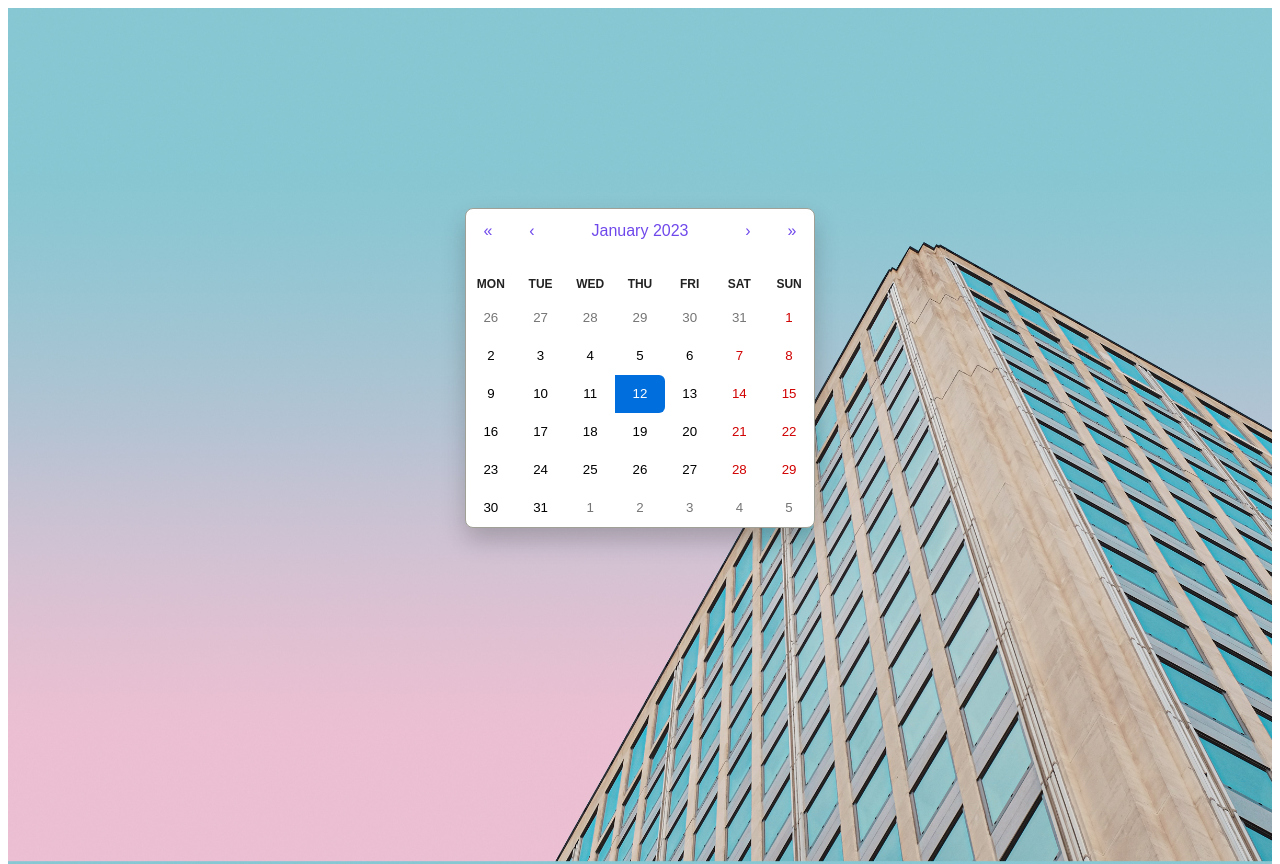
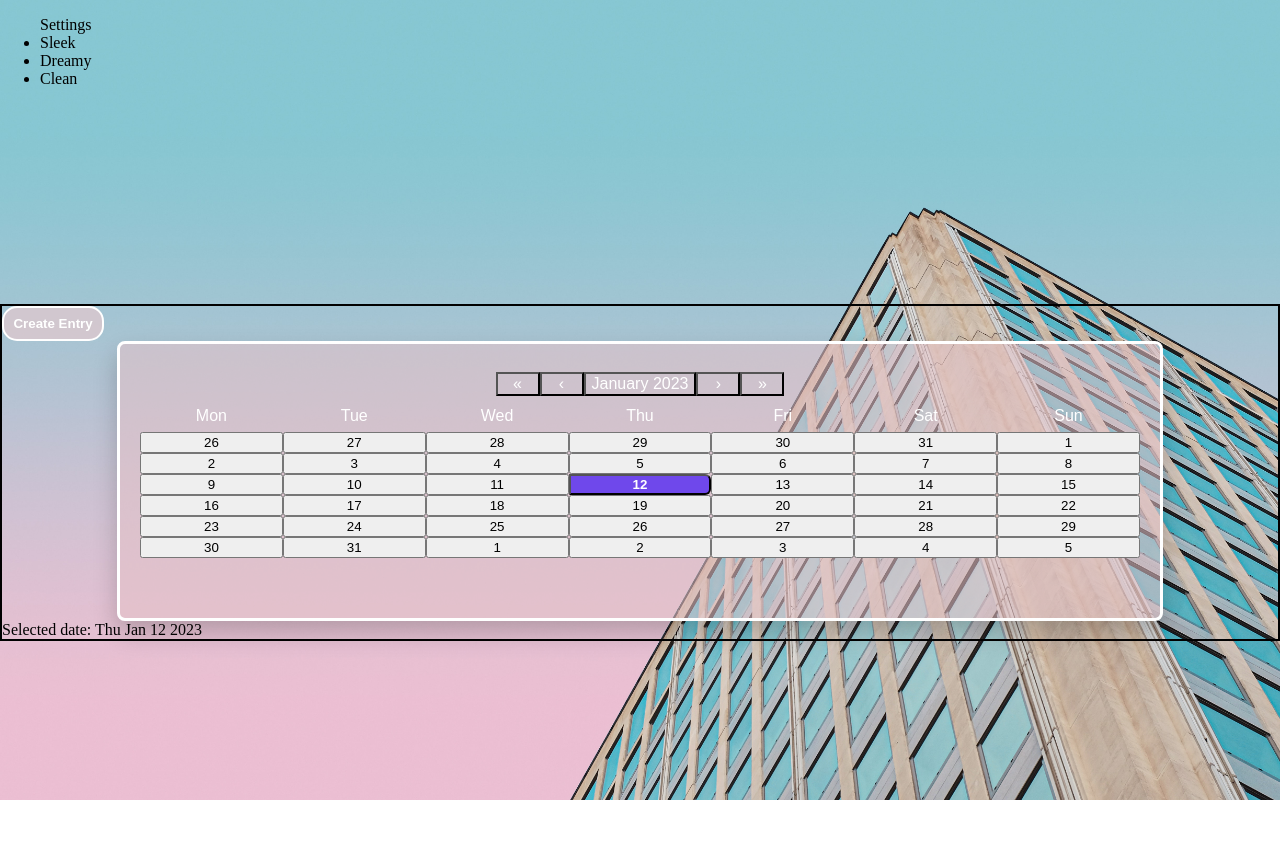
Before and after one commit to Ekfman/e-journal, a React (Create React App) app in the folder e-journal/: page / in a window 1280 px wide. Shown: the top 864 px of the page. After the commit the page ends 800 px from the top, so only its background shows below. Built offline with nearby package versions, Linux system fonts and the light colour scheme.

Commit message:
css work to homepage

```diff
--- /dev/null
+++ b/e-journal/assets/imgs.js
@@ -0,0 +1,3 @@
+const settings = "/assets/settingsIcon.png"
+
+module.exports = settings
--- a/e-journal/src/components/App.css
+++ b/e-journal/src/components/App.css
@@ -3,24 +3,66 @@
   background-size: cover;
   display: flex;
   flex-direction: column;
+  min-height: 100%;
+  min-width: 1024px;
+  width: 100%;
+  height: auto;
+  position: fixed;
+  top: 0;
+  left: 0;
 }
+
+/* @media screen and (max-width: 1024px) {
+  .app {
+    left: 50%;
+    margin-left: -512px;
+  }
+} */
 
 .calendar-container{
   margin-top: 200px;
+  display: flex;
+  flex-direction: column;
+  border: 2px black solid;
+}
+
+.newEntryButton{
+  width: 8%;
+  justify-content: right;
+  border-radius: 15px;
+  padding: 8px 0px 8px 0px;
+  background-color: rgba(226, 201, 206, 0.728);
+  font-weight: 700;
+  color: white;
+  border: 2px solid white;
+}
+
+.newEntryButton:hover{
+  width: 8%;
+  justify-content: right;
+  border-radius: 15px;
+  padding: 8px 0px 8px 0px;
+  background-color: rgba(253, 180, 193, 0.621);
+  font-weight: 700;
+  color: white;
+  border: 2px solid white;
 }
 
 .react-calendar {
-  width: 800px;
+  width: 1000px;
   background-color: #fff;
-  color: #222;
+  color: white;
+  border: 3px solid white;
+  padding: 20px;
+  padding-bottom: 60px;
+  background-color: rgba(230, 194, 200, 0.545);
   border-radius: 8px;
   box-shadow: 0 12px 24px rgba(0, 0, 0, 0.2);
   font-family: Arial, Helvetica, sans-serif;
-  line-height: 1.125em;
-  margin-bottom: 100%;
+  line-height: 2em;
  }
  .react-calendar__navigation button {
-  color: #6f48eb;
+  color: white;
   min-width: 44px;
   background: none;
   font-size: 16px;
--- a/e-journal/src/components/App.js
+++ b/e-journal/src/components/App.js
@@ -1,8 +1,8 @@
 import './App.css';
-import 'react-calendar/dist/Calendar.css'
+// import 'react-calendar/dist/Calendar.css'
 import { useState } from 'react';
 import Calendar from 'react-calendar';
-// import settingsIcon from '../assets/settingsIcon.png'
+// import settings from '/assets'
 
 function App() {
   const [date, setDate] = useState(new Date())
@@ -10,13 +10,19 @@ function App() {
  return (
   <div className="app">
     <nav>
-      {/* <img alt="settings" src={settingsIcon}></img> */}
+      <ul>Settings
+      <li>Sleek</li>
+      <li>Dreamy</li>
+      <li>Clean</li>
+      </ul>
     </nav>
+
     <div className="calendar-container">
+    <button className='newEntryButton'>Create Entry</button>
       <center><Calendar onChange={setDate} value={date}/></center>
-    </div>
     <div className="text-center">
        Selected date: {date.toDateString()}
+    </div>
     </div>
   </div>
    )
```
